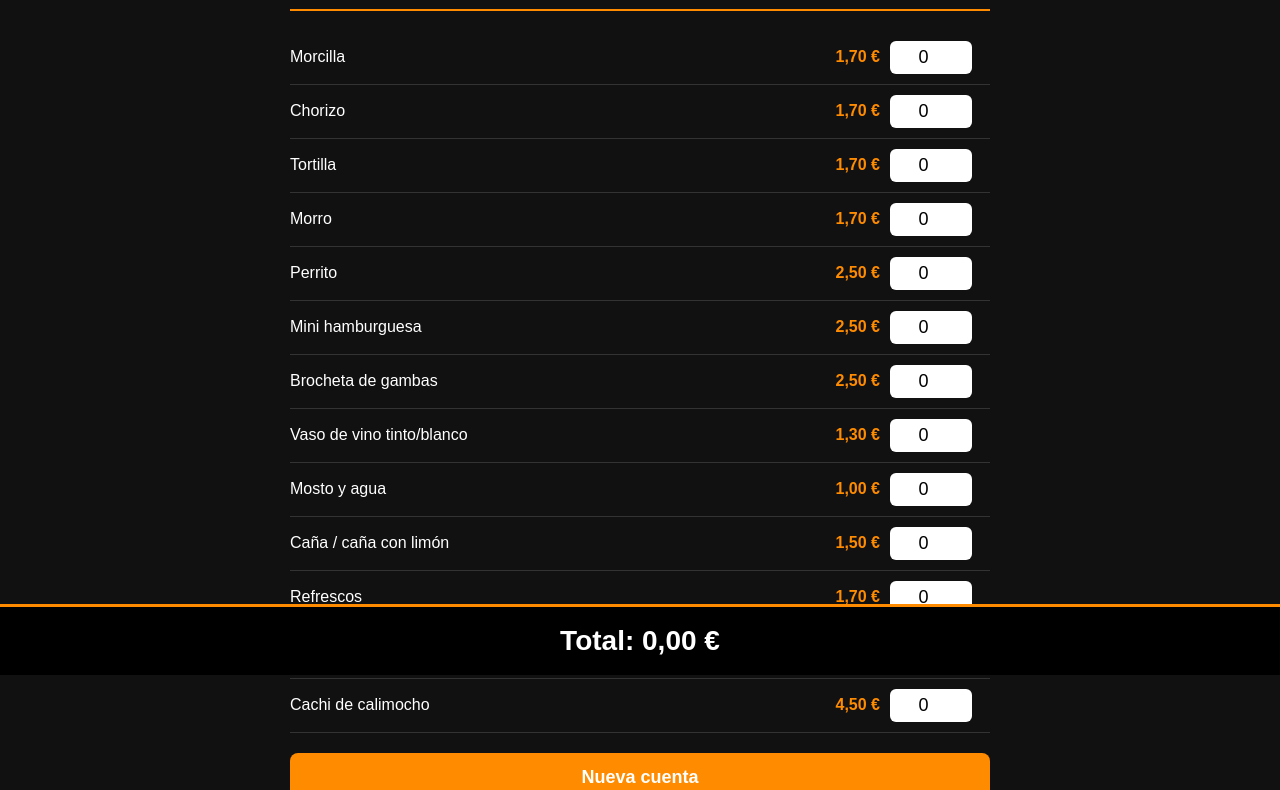
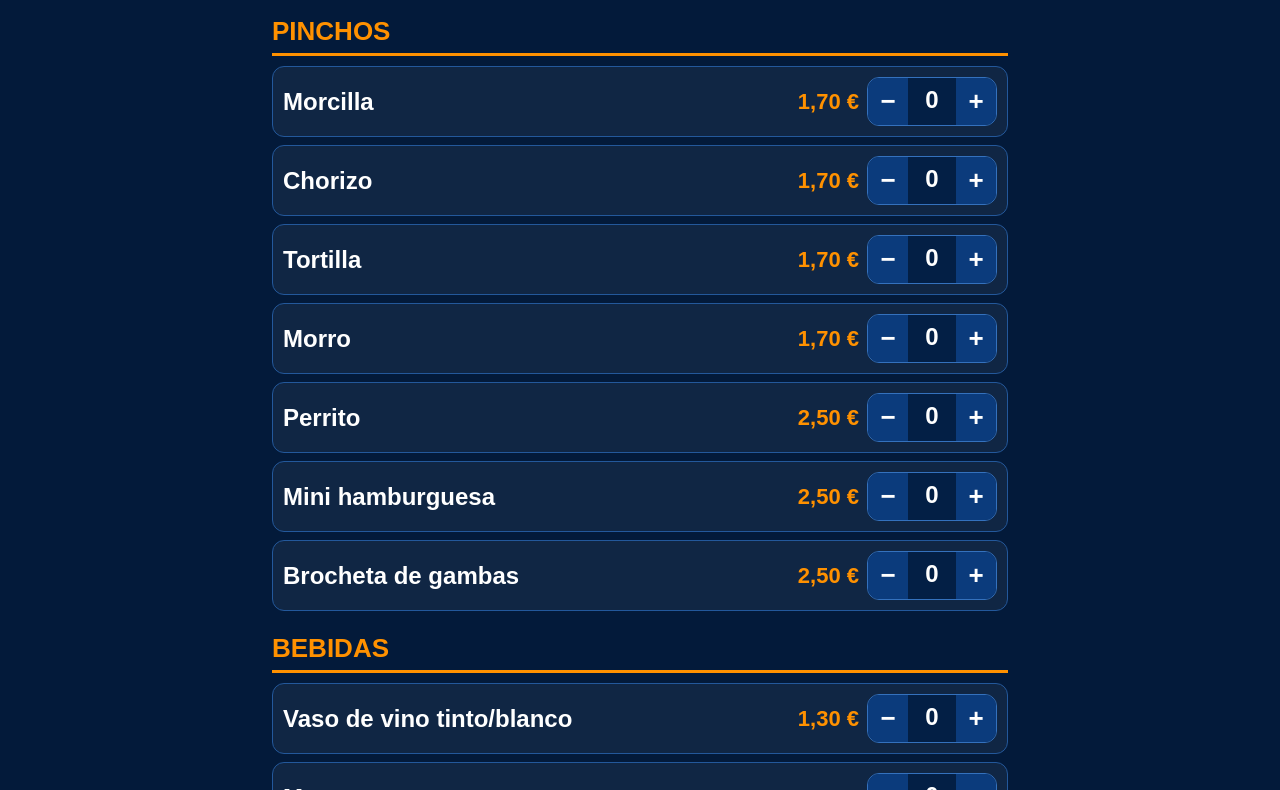
Before and after one commit to davgarciagarcia/AramburuBoscos, a plain HTML site: page index.html in a window 1280 px wide. Shown: the part 125-915 px from the top of the page. Drawn offline with Linux system fonts and the light colour scheme.

Commit message:
Update index.html

```diff
--- a/index.html
+++ b/index.html
@@ -2,158 +2,275 @@
 <html lang="es">
 <head>
   <meta charset="UTF-8" />
-  <title>Barra Peña - Calculadora</title>
   <meta name="viewport" content="width=device-width, initial-scale=1.0" />
+  <title>Barra Peña</title>
 
   <style>
-    body {
-      font-family: Arial, sans-serif;
-      margin: 0;
-      background: #111;
-      color: white;
+    :root {
+      --azul: #062b5f;
+      --azul-oscuro: #031a3a;
+      --naranja: #ff9100;
+      --blanco: #ffffff;
     }
 
-    header {
-      background: #ff8c00;
-      color: white;
-      padding: 18px;
-      text-align: center;
-      font-size: 24px;
-      font-weight: bold;
+    * {
+      box-sizing: border-box;
     }
 
-    main {
-      padding: 16px;
-      max-width: 700px;
+    body {
+      margin: 0;
+      font-family: Arial, Helvetica, sans-serif;
+      background: var(--azul-oscuro);
+      color: var(--blanco);
+    }
+
+    .app {
+      max-width: 760px;
       margin: auto;
+      padding: 12px;
+    }
+
+    .top {
+      position: sticky;
+      top: 0;
+      z-index: 10;
+      background: linear-gradient(135deg, var(--azul), var(--azul-oscuro));
+      border: 2px solid #23589b;
+      border-radius: 18px;
+      padding: 12px;
+      display: grid;
+      grid-template-columns: 58px 1fr 120px;
+      gap: 10px;
+      align-items: center;
+      margin-bottom: 18px;
+    }
+
+    .logo {
+      width: 54px;
+      height: 54px;
+      object-fit: contain;
+      background: white;
+      border-radius: 8px;
+      padding: 3px;
+    }
+
+    .total-box {
+      text-align: center;
+    }
+
+    .total-label {
+      font-size: 13px;
+      font-weight: bold;
+      letter-spacing: 1px;
+    }
+
+    .total {
+      font-size: clamp(34px, 10vw, 64px);
+      font-weight: bold;
+      color: var(--naranja);
+      line-height: 1;
+    }
+
+    .reset {
+      background: var(--naranja);
+      color: white;
+      border: none;
+      border-radius: 14px;
+      padding: 12px 8px;
+      font-size: 15px;
+      font-weight: bold;
+      cursor: pointer;
     }
 
     h2 {
-      color: #ff8c00;
-      border-bottom: 2px solid #ff8c00;
+      color: var(--naranja);
+      font-size: 26px;
+      margin: 22px 0 10px;
+      border-bottom: 3px solid var(--naranja);
       padding-bottom: 6px;
     }
 
     .item {
       display: grid;
-      grid-template-columns: 1fr 80px 100px;
-      gap: 10px;
+      grid-template-columns: 1fr 80px 130px;
+      gap: 8px;
       align-items: center;
-      padding: 10px 0;
-      border-bottom: 1px solid #333;
+      padding: 10px;
+      background: rgba(255,255,255,0.05);
+      border: 1px solid #23589b;
+      border-radius: 12px;
+      margin-bottom: 8px;
+    }
+
+    .name {
+      font-size: clamp(17px, 4.5vw, 24px);
+      font-weight: bold;
     }
 
     .price {
-      color: #ff8c00;
+      color: var(--naranja);
+      font-size: clamp(17px, 4.5vw, 22px);
       font-weight: bold;
       text-align: right;
     }
 
-    input {
-      width: 70px;
-      font-size: 18px;
-      text-align: center;
-      padding: 6px;
-      border-radius: 6px;
-      border: none;
+    .controls {
+      display: grid;
+      grid-template-columns: 40px 48px 40px;
+      border: 1px solid #3471bd;
+      border-radius: 12px;
+      overflow: hidden;
     }
 
-    .total {
-      position: sticky;
-      bottom: 0;
-      background: #000;
-      border-top: 3px solid #ff8c00;
-      padding: 18px;
-      text-align: center;
-      font-size: 28px;
+    .controls button {
+      background: #0b3b7c;
+      color: white;
+      border: none;
+      font-size: 26px;
       font-weight: bold;
+      padding: 8px 0;
+      cursor: pointer;
     }
 
-    button {
-      width: 100%;
-      padding: 14px;
-      margin-top: 20px;
-      font-size: 18px;
-      border: none;
-      border-radius: 8px;
-      background: #ff8c00;
-      color: white;
+    .qty {
+      background: #031f45;
+      text-align: center;
+      font-size: 24px;
       font-weight: bold;
+      padding: 8px 0;
+    }
+
+    @media (max-width: 430px) {
+      .top {
+        grid-template-columns: 48px 1fr 96px;
+      }
+
+      .logo {
+        width: 46px;
+        height: 46px;
+      }
+
+      .reset {
+        font-size: 13px;
+        padding: 10px 6px;
+      }
+
+      .item {
+        grid-template-columns: 1fr;
+      }
+
+      .price {
+        text-align: left;
+      }
+
+      .controls {
+        grid-template-columns: 1fr 1fr 1fr;
+      }
     }
   </style>
 </head>
 
 <body>
+  <div class="app">
 
-<header>
-  Barra Peña - Calculadora
-</header>
+    <div class="top">
+      <img class="logo" src="escudo.png" alt="Escudo Peña Aramburu Boscos">
 
-<main>
+      <div class="total-box">
+        <div class="total-label">TOTAL</div>
+        <div class="total" id="total">0,00 €</div>
+      </div>
 
-  <h2>Pinchos</h2>
+      <button class="reset" onclick="nuevaCuenta()">NUEVA<br>CUENTA</button>
+    </div>
 
-  <div id="items"></div>
+    <h2>PINCHOS</h2>
+    <div id="pinchos"></div>
 
-  <button onclick="resetear()">Nueva cuenta</button>
+    <h2>BEBIDAS</h2>
+    <div id="bebidas"></div>
 
-</main>
-
-<div class="total">
-  Total: <span id="total">0,00 €</span>
   </div>
 
   <script>
-const productos = [
-  { nombre: "Morcilla", precio: 1.70 },
-  { nombre: "Chorizo", precio: 1.70 },
-  { nombre: "Tortilla", precio: 1.70 },
-  { nombre: "Morro", precio: 1.70 },
-  { nombre: "Perrito", precio: 2.50 },
-  { nombre: "Mini hamburguesa", precio: 2.50 },
-  { nombre: "Brocheta de gambas", precio: 2.50 },
+    const productos = {
+      pinchos: [
+        ["Morcilla", 1.70],
+        ["Chorizo", 1.70],
+        ["Tortilla", 1.70],
+        ["Morro", 1.70],
+        ["Perrito", 2.50],
+        ["Mini hamburguesa", 2.50],
+        ["Brocheta de gambas", 2.50]
+      ],
+      bebidas: [
+        ["Vaso de vino tinto/blanco", 1.30],
+        ["Mosto y agua", 1.00],
+        ["Caña / caña con limón", 1.50],
+        ["Refrescos", 1.70],
+        ["Cachi cerveza / cerveza con limón", 4.50],
+        ["Cachi de calimocho", 4.50]
+      ]
+    };
 
-  { nombre: "Vaso de vino tinto/blanco", precio: 1.30 },
-  { nombre: "Mosto y agua", precio: 1.00 },
-  { nombre: "Caña / caña con limón", precio: 1.50 },
-  { nombre: "Refrescos", precio: 1.70 },
-  { nombre: "Cachi cerveza / cerveza con limón", precio: 4.50 },
-  { nombre: "Cachi de calimocho", precio: 4.50 }
-];
+    let cantidades = {};
 
-const contenedor = document.getElementById("items");
+    function crearItem(nombre, precio) {
+      cantidades[nombre] = 0;
 
-productos.forEach((producto, index) => {
       const div = document.createElement("div");
       div.className = "item";
 
       div.innerHTML = `
-    <div>${producto.nombre}</div>
-    <div class="price">${producto.precio.toFixed(2).replace(".", ",")} €</div>
-    <input type="number" min="0" value="0" data-index="${index}" onchange="calcular()" oninput="calcular()">
+        <div class="name">${nombre}</div>
+        <div class="price">${precio.toFixed(2).replace(".", ",")} €</div>
+        <div class="controls">
+          <button onclick="cambiar('${nombre}', -1)">−</button>
+          <div class="qty" id="qty-${nombre}">0</div>
+          <button onclick="cambiar('${nombre}', 1)">+</button>
+        </div>
       `;
 
-  contenedor.appendChild(div);
+      return div;
+    }
+
+    function cargarProductos() {
+      productos.pinchos.forEach(p => {
+        document.getElementById("pinchos").appendChild(crearItem(p[0], p[1]));
       });
 
-function calcular() {
+      productos.bebidas.forEach(p => {
+        document.getElementById("bebidas").appendChild(crearItem(p[0], p[1]));
+      });
+    }
+
+    function cambiar(nombre, cambio) {
+      cantidades[nombre] = Math.max(0, cantidades[nombre] + cambio);
+      document.getElementById(`qty-${nombre}`).textContent = cantidades[nombre];
+      calcularTotal();
+    }
+
+    function calcularTotal() {
       let total = 0;
 
-  document.querySelectorAll("input").forEach(input => {
-    const cantidad = Number(input.value);
-    const index = input.dataset.index;
-    total += cantidad * productos[index].precio;
+      [...productos.pinchos, ...productos.bebidas].forEach(([nombre, precio]) => {
+        total += cantidades[nombre] * precio;
       });
 
       document.getElementById("total").textContent =
         total.toFixed(2).replace(".", ",") + " €";
     }
 
-function resetear() {
-  document.querySelectorAll("input").forEach(input => input.value = 0);
-  calcular();
+    function nuevaCuenta() {
+      Object.keys(cantidades).forEach(nombre => {
+        cantidades[nombre] = 0;
+        document.getElementById(`qty-${nombre}`).textContent = 0;
+      });
+
+      calcularTotal();
     }
+
+    cargarProductos();
   </script>
-
 </body>
 </html>
```
Lines whose indentation alone changed are shown as unchanged.
